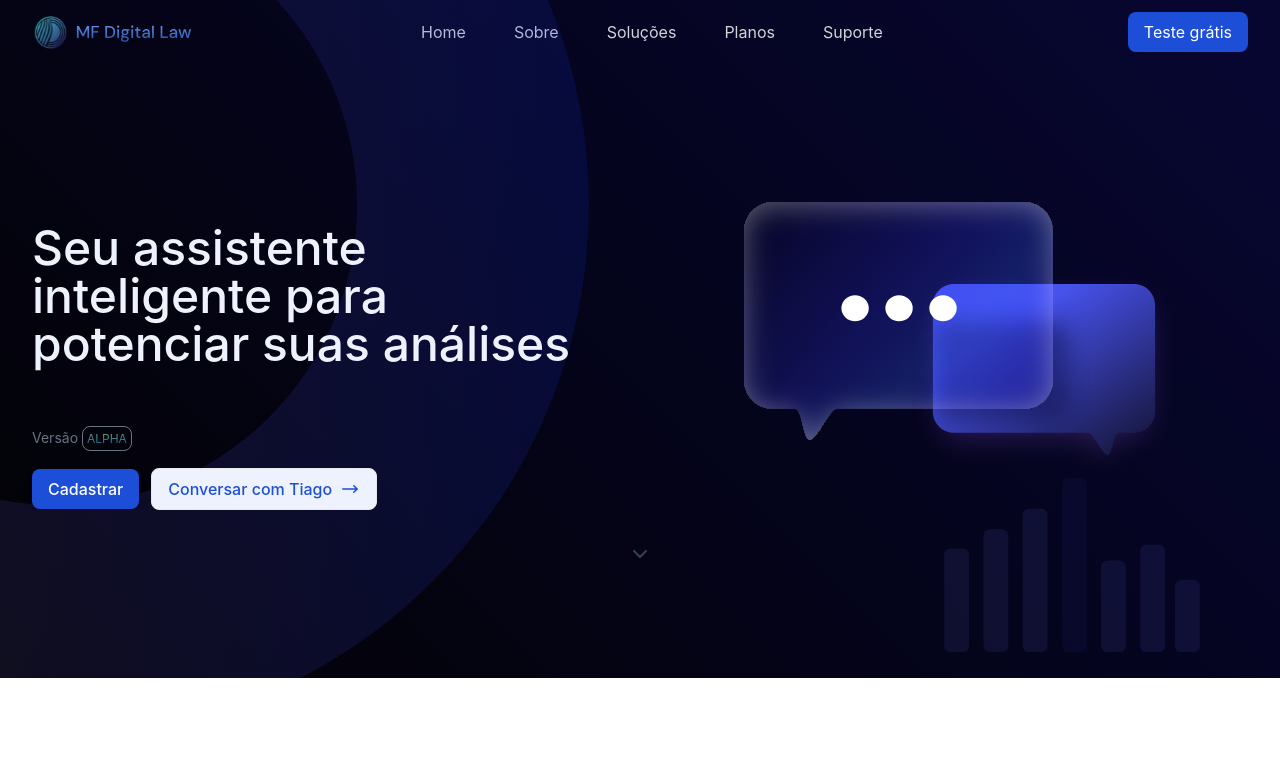
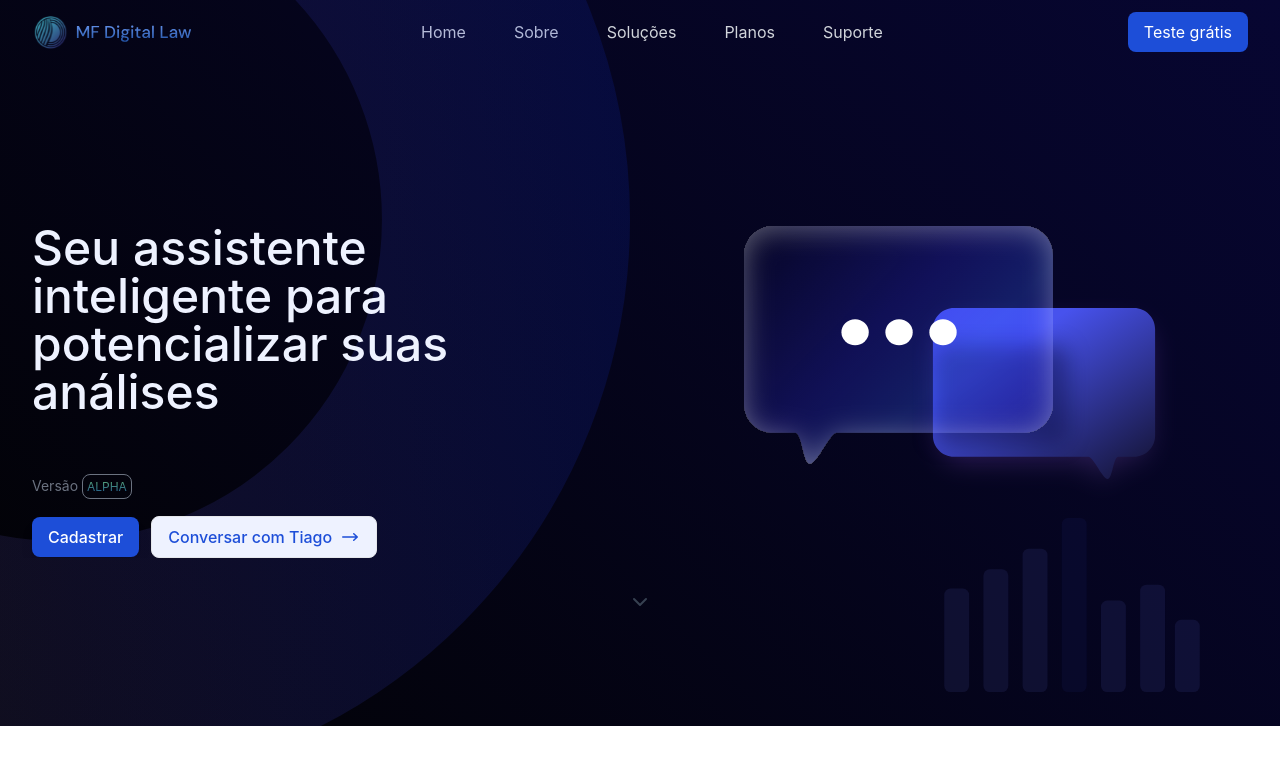
Before and after one commit to System-Apollo/FRONT_T.IA.GO, a Next.js app: page /Initial in a window 1280 px wide. Shown: the top 764 px of the page. Built offline with nearby package versions, Linux system fonts and the light colour scheme.

Commit message:
feat: refactoring

```diff
--- a/src/pages/Initial/index.tsx
+++ b/src/pages/Initial/index.tsx
@@ -54,7 +54,7 @@ export default function Initial() {
                         >
                             <h1 className="text-sm text-gradient font-bold text-xl">TIAGO</h1>
                             <h2 className="text-4xl text-indigo-50 font-medium md:text-5xl">
-                                Seu assistente inteligente para potenciar suas análises
+                                Seu assistente inteligente para potencializar suas análises
                             </h2>
                             <div>
                                 <p className="text-gradient md:text-2xl text-xl">{textoMensagem}</p>
--- a/src/pages/index.tsx
+++ b/src/pages/index.tsx
@@ -13,7 +13,7 @@ export default function Home() {
   return (
     <main className={`flex min-h-screen flex-col items-center justify-between font-sans ${inter.className}`}>
       <Head>
-        <title>MfDigitalLaw</title>
+        <title>mftiago</title>
         <meta name="description" content="Plataforma de chat interativo com visualização de dados e gráficos" />
         <meta name="viewport" content="width=device-width, initial-scale=1" />
       </Head>
```
